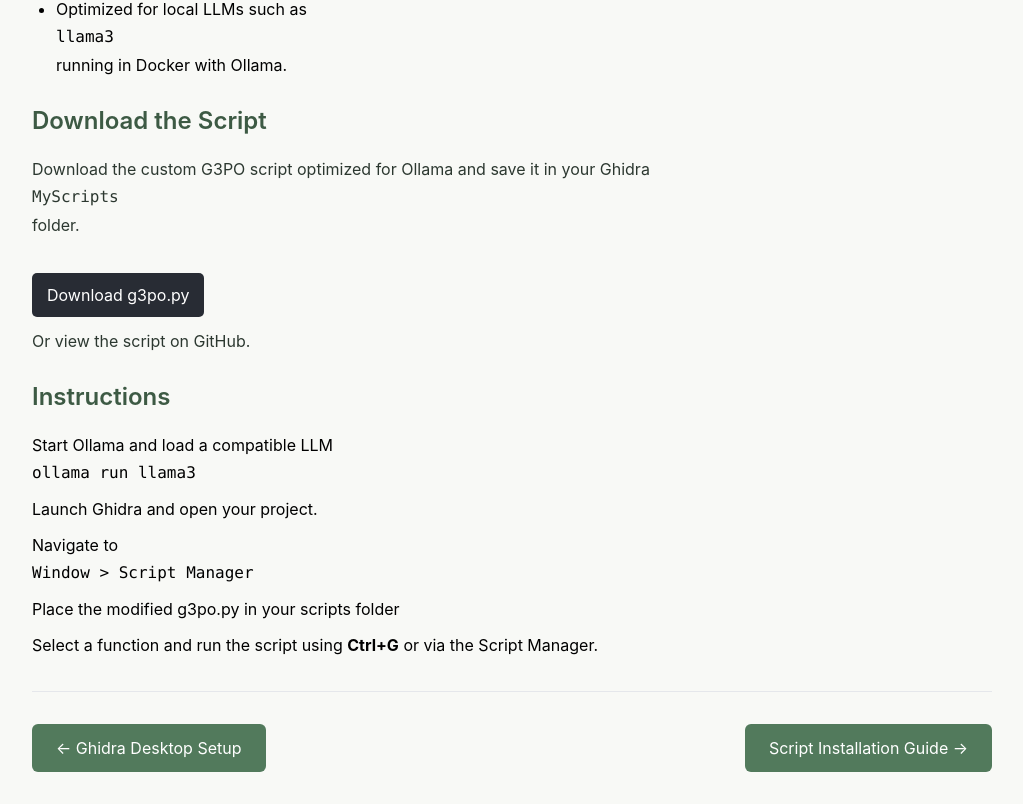
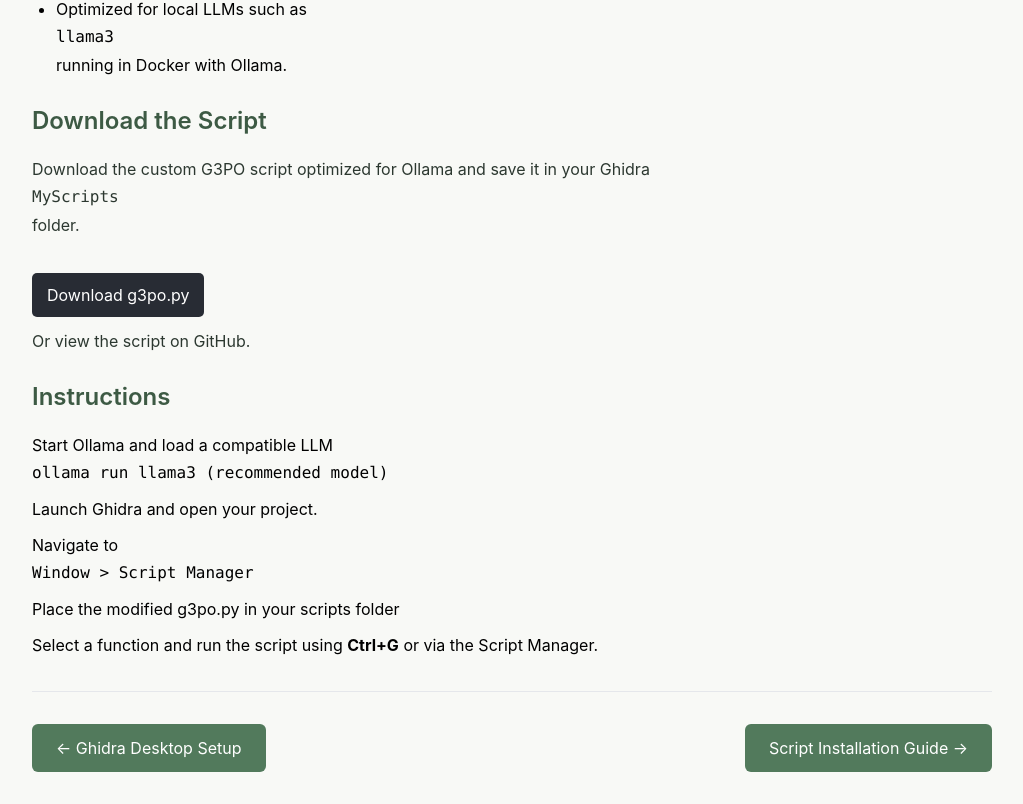
Before and after one commit to jakapop1/aisenseiV2, a React (Create React App) app: page /g3po/docker/ollama/ghidra/script in a window 1280 px wide. Shown: the part 1000-1804 px from the top of the page, without its empty margins (256-1279 px from the left). Built offline with nearby package versions, Linux system fonts and the light colour scheme.

Commit message:
Update g3poScripts.js

```diff
--- a/src/pages/g3po/g3poScripts.js
+++ b/src/pages/g3po/g3poScripts.js
@@ -91,7 +91,7 @@
       <h2>Instructions</h2>
       <ol>
         <li>
-          Start Ollama and load a compatible LLM <code>ollama run llama3</code> </li>
+          Start Ollama and load a compatible LLM <code>ollama run llama3 (recommended model)</code> </li>
         <li>
           Launch Ghidra and open your project.
         </li>
```
